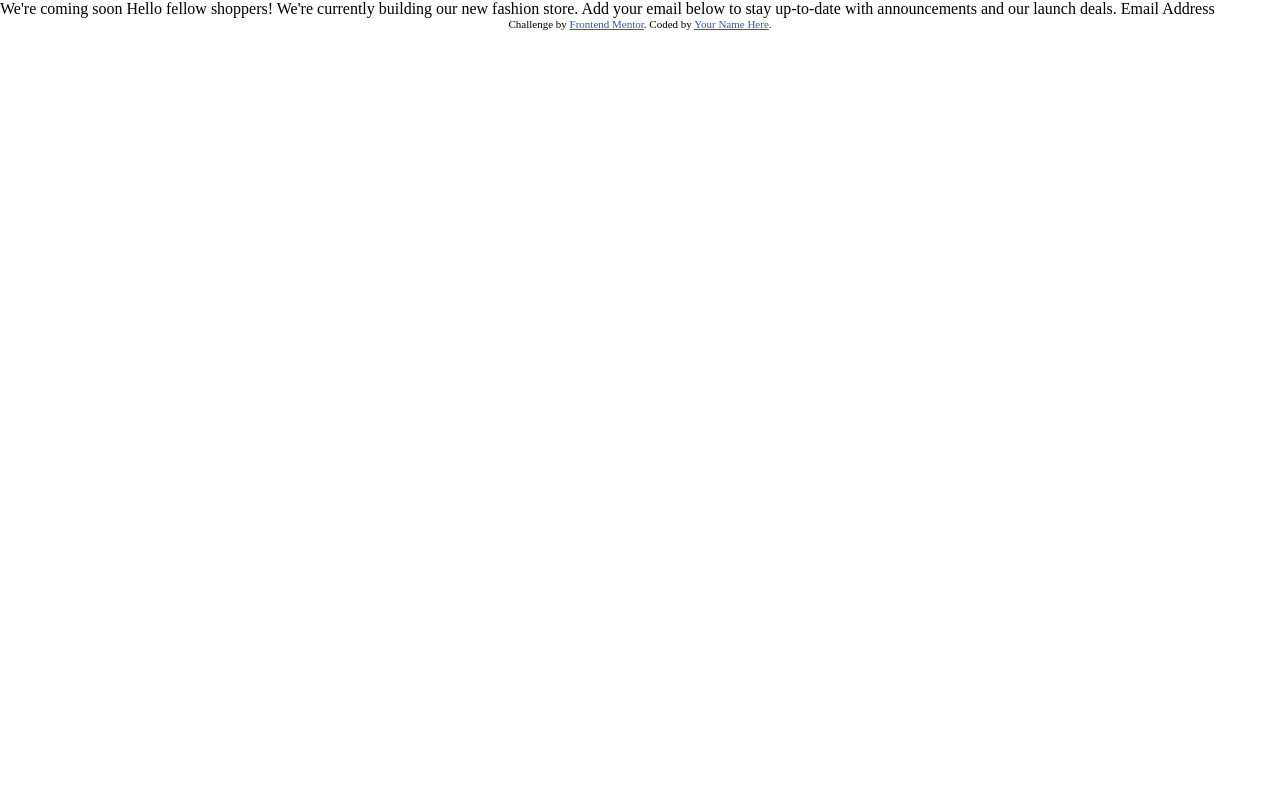
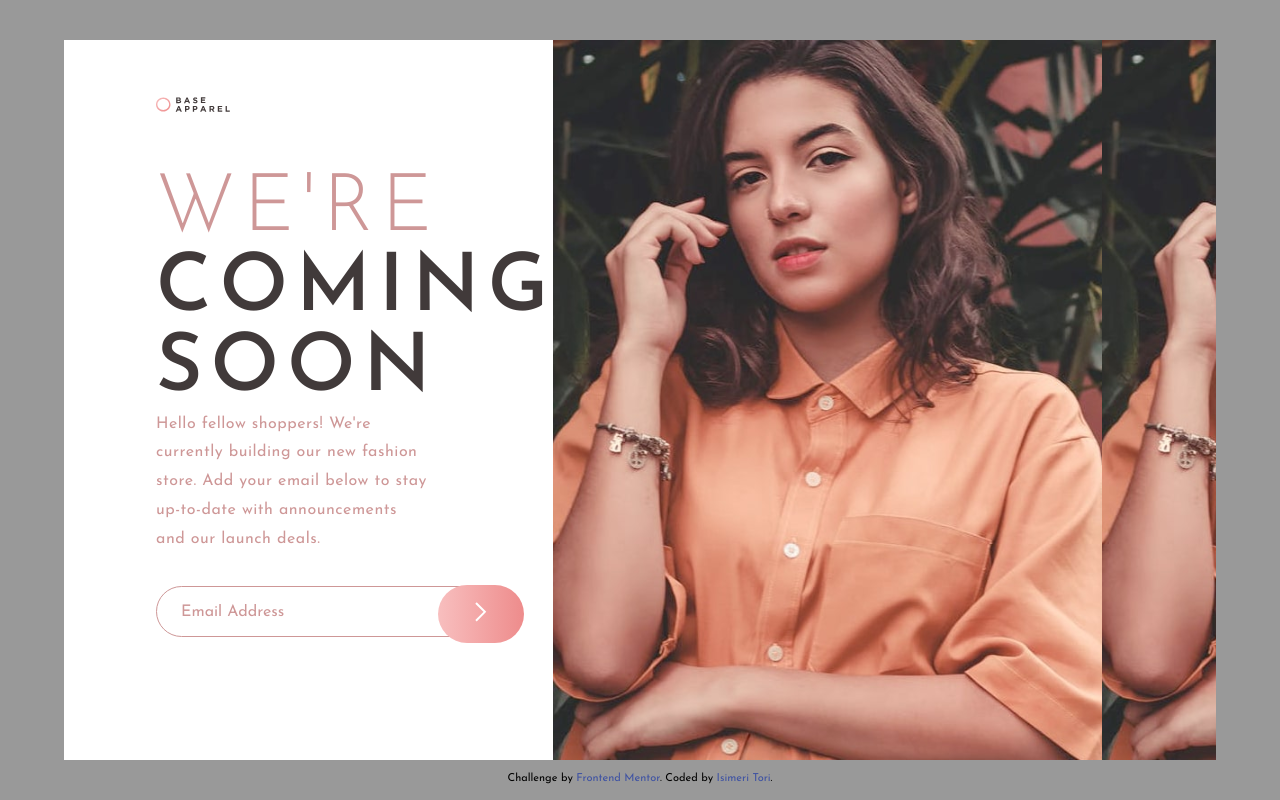
Before and after one commit to isimeri/base-apparel-coming-soon, a plain HTML site: page index.html in a window 1280 px wide. Drawn offline with Linux system fonts and the light colour scheme.

Commit message:
desktop version done

```diff
--- a/index.html
+++ b/index.html
@@ -5,9 +5,11 @@
   <meta name="viewport" content="width=device-width, initial-scale=1.0"> <!-- displays site properly based on user's device -->
 
   <link rel="icon" type="image/png" sizes="32x32" href="./images/favicon-32x32.png">
+  <link rel="preconnect" href="https://fonts.gstatic.com">
+  <link href="https://fonts.googleapis.com/css2?family=Josefin+Sans:wght@300;400;600&display=swap" rel="stylesheet">
   <link rel="stylesheet" href="./styles.css">
   <title>Frontend Mentor | Base Apparel coming soon page</title>
-
+  <script src="./script.js" defer></script>
   <!-- Feel free to remove these styles or customise in your own stylesheet 👍 -->
   <style>
     .attribution { font-size: 11px; text-align: center; }
@@ -15,19 +17,37 @@
   </style>
 </head>
 <body>
+  <div class="supreme-container">
+    <div class="main-container">
 
-  We're coming soon
+      <div class="details-container">
+        <img src="./images/logo.svg" alt="base apparel logo" class="logo">
 
-  Hello fellow shoppers! We're currently building our new fashion store.
-  Add your email below to stay up-to-date with announcements and our launch deals.
+        <div class="text-container">
+          <h1 class="big-header"><span class="big-header-styled">WE'RE</span> COMING SOON</h1>
+          <p class="description">Hello fellow shoppers! We're currently building our new fashion store.
+            Add your email below to stay up-to-date with announcements and our launch deals.</p>
+        </div>
 
-  Email Address
+        <div class="form-container">
+          <form action="#" novalidate class="mr-form">
+            <div class="input-wrapper"><input type="email" name="email" title="A valid email" class="email-input" placeholder="Email Address"></div>
+            <div class="button-wrapper"><button type="submit" name="submitButton" class="submit-button"><img src="./images/icon-arrow.svg"></button></div>
+          </form>
+          <p class="error-msg">Please provide a valid email</p>
+        </div>
 
-  <footer>
+      </div>
+
+      <div class="big-image-container"></div>
+
+    </div>
+
     <p class="attribution">
       Challenge by <a href="https://www.frontendmentor.io?ref=challenge" target="_blank">Frontend Mentor</a>.
-      Coded by <a href="#">Your Name Here</a>.
+      Coded by <a href="https://github.com/isimeri">Isimeri Tori</a>.
     </p>
-  </footer>
+  </div>
+
 </body>
 </html>
--- /dev/null
+++ b/script.js
@@ -0,0 +1,22 @@
+const form = document.querySelector(".mr-form");
+const email = form.querySelector(".email-input");
+const msg = document.querySelector(".error-msg");
+
+form.addEventListener("submit", function(e){
+    if(!email.validity.valid)
+    {
+        email.classList.add('error');
+        email.parentElement.classList.add('error');
+        msg.classList.add('error');
+        e.preventDefault();
+    }
+});
+
+email.addEventListener("input", function(){
+    if(email.validity.valid)
+    {
+        email.classList.remove('error');
+        email.parentElement.classList.remove('error');
+        msg.classList.remove('error');
+    }
+})
--- a/styles.css
+++ b/styles.css
@@ -3,3 +3,143 @@
     padding: 0;
     box-sizing: border-box;
 }
+body{
+    font-family: "Josefin Sans", sans-serif;
+    font-size: 16px;
+}
+.supreme-container{
+    height: 100vh;
+    width: 100vw;
+    background-color: rgba(0,0,0,0.4);
+    padding-top: 5vh;
+}
+.main-container{
+    width: 90vw;
+    height: 90vh;
+    background-color: white;
+    margin: 0 auto;
+    display: grid;
+    grid-template-columns: 1fr 692px;
+}
+.big-image-container{
+    background-image: url("./images/hero-desktop.jpg");
+    background-size: contain;
+    margin-left: 1.8rem;
+}
+.details-container{
+    display: flex;
+    flex-direction: column;
+    justify-content: space-evenly;
+    padding-left: 20%;
+}
+.logo{
+    width: 20%;
+    margin-top: 10%;
+}
+.text-container{
+    width: 65%;
+    height: 55%;
+    margin-top: 10%;
+}
+.big-header{
+    font-size: 5rem;
+    letter-spacing: 0.5rem;
+    color: hsl(0, 6%, 24%);
+}
+.big-header-styled{
+    font-weight: 300;
+    color: hsl(0, 36%, 70%);
+}
+.description{
+    width: 85%;
+    min-width: 275px;
+    letter-spacing: 0.5px;
+    line-height: 1.8rem;
+    color: hsl(0, 36%, 70%);
+}
+.form-container{
+    margin-bottom: 20%;
+}
+form{
+    display: flex;
+}
+.input-wrapper{
+    width: 50%;
+    min-width: 330px;
+    position: relative;
+}
+.input-wrapper.error::after{
+    content: url("./images/icon-error.svg");
+    position: absolute;
+    top: 25%;
+    right: 16%;
+}
+.email-input.error{
+    border: 2px solid hsl(0, 93%, 68%);
+}
+.email-input{
+    text-align: left;
+    width: 100%;
+    min-width: 330px;
+    padding: 1.1rem 0 1rem 1.5rem;
+    border-radius: 2rem;
+    border: 1px solid hsl(0, 36%, 70%);
+    color: hsl(0, 6%, 24%);
+    font-family: "Josefin Sans", sans-serif;
+    font-size: 16px;
+    vertical-align: -8px;
+}
+.email-input:focus{
+    border: 1px solid hsl(0, 16%, 34%);
+}
+.email-input::placeholder{
+    color: hsl(0, 36%, 70%);
+}
+.button-wrapper{
+    width: 13%;
+    position: relative;
+}
+.submit-button{
+    width: 100%;
+    min-width: 86px;
+    padding: 1.1rem 0;
+    border-radius: 2rem;
+    border: none;
+    background: linear-gradient(to right, hsl(0, 80%, 86%), hsl(0, 74%, 74%));
+    position: relative;
+    right: 3rem;
+    bottom: 1px;
+    transition: background 0.3s ease-in;
+}
+.submit-button:hover{
+    background: linear-gradient(to right,hsl(0, 80%, 96%), hsl(0, 74%, 84%));
+    cursor: pointer;
+}
+.error-msg{
+    font-size: 14px;
+    color: hsl(0, 36%, 70%);
+    margin-top: 7px;
+    margin-left: 1.5rem;
+    visibility: hidden;
+}
+.error-msg.error{
+    visibility: visible;
+}
+
+.attribution{
+    position: absolute;
+    bottom: 1rem;
+    left: 50%;
+    transform: translateX(-50%);
+}
+.attribution > a{
+    text-decoration: none;
+    transition: color 0.2s ease-in;
+}
+.attribution > a:hover{
+    color: white;
+    cursor: pointer;
+}
+/*@media(max-width: 1300px){
+
+}*/
```
